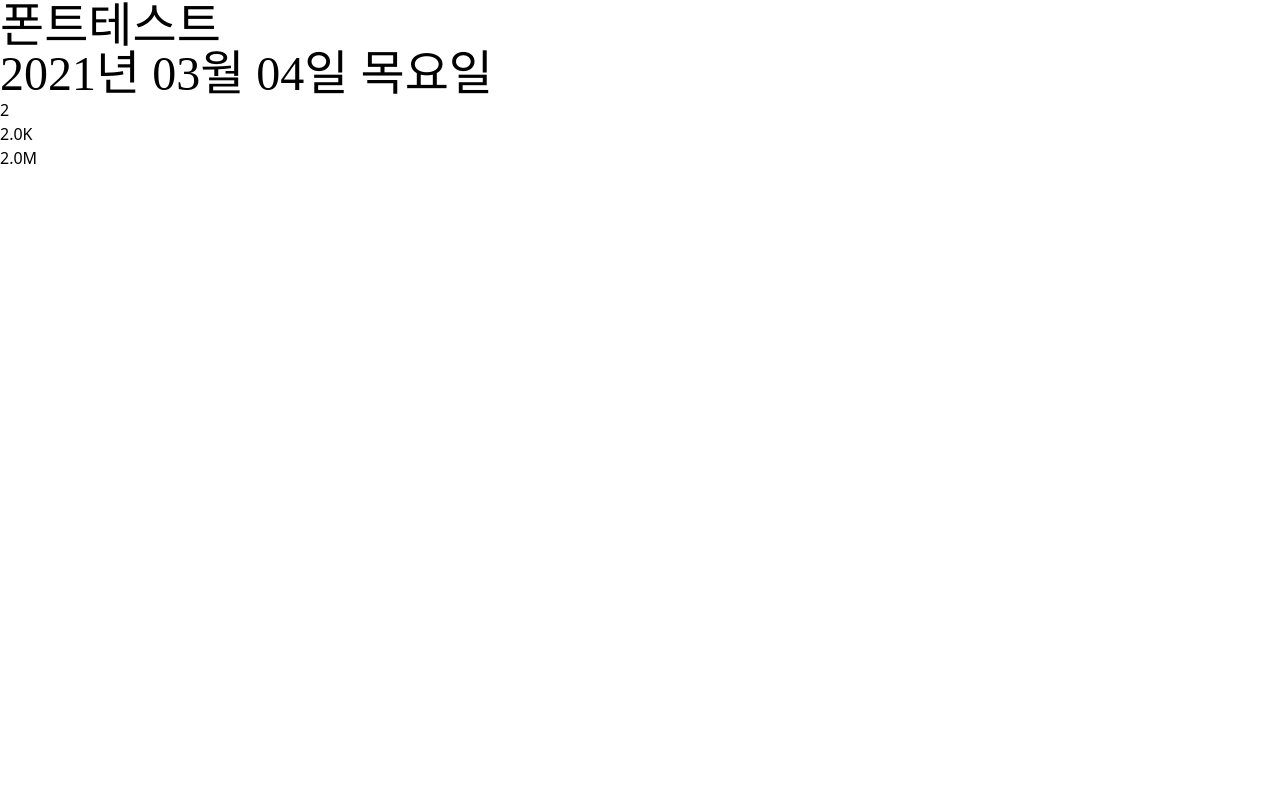
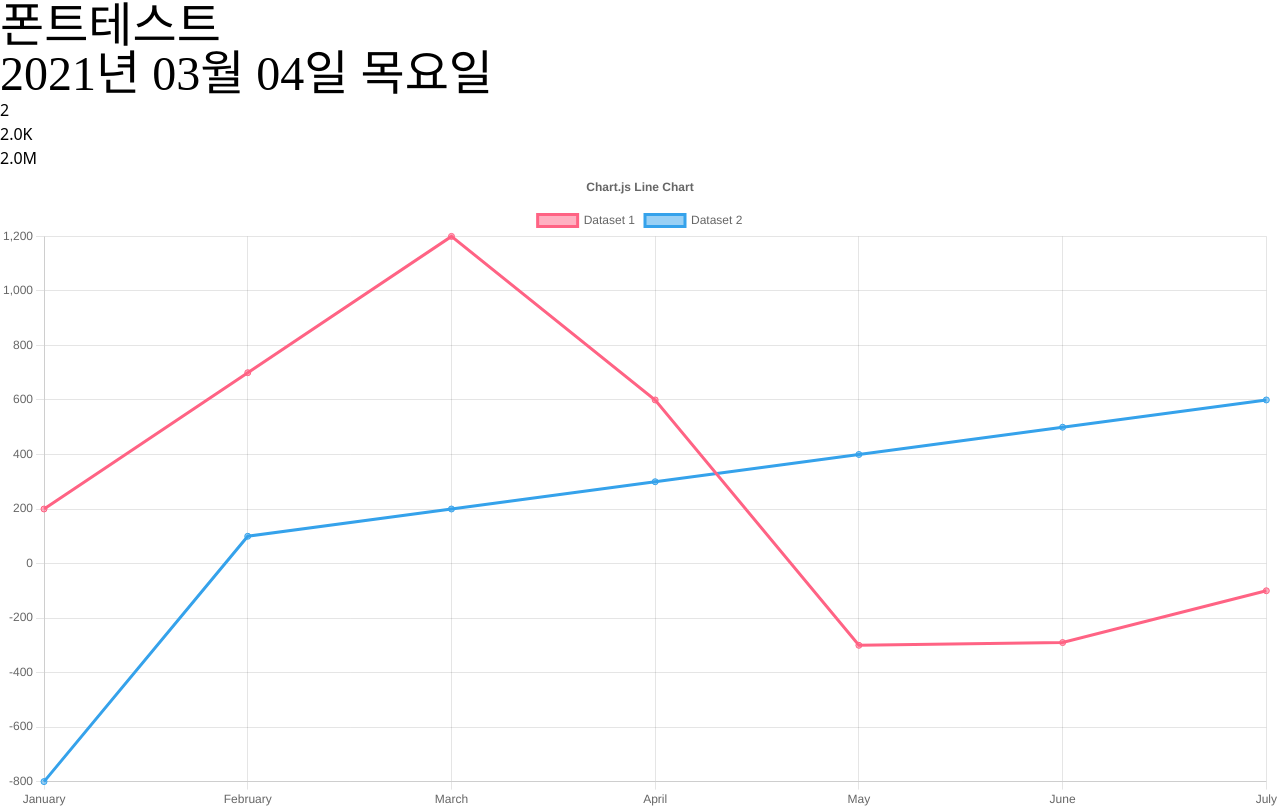
Before and after one commit to pbk95120/Yeonda, a React (Vite) app in the folder frontend/: page / in a window 1280 px wide. Shown: the part 730-1540 px from the top of the page. Before the commit the page ends 900 px from the top, so only its background shows below. Built offline with nearby package versions, Linux system fonts and the light colour scheme; a web font is replaced by a local one.

Commit message:
[Chore] Test chart,js, react-chartjs-2

```diff
--- a/frontend/src/App.tsx
+++ b/frontend/src/App.tsx
@@ -2,6 +2,53 @@ import TestSVG from '@/assets/images/testlogo.svg?react';
 import useStore from '@/store/test';
 import axios from 'axios';
 import { formatDate, formatNumber } from './utils/format';
+
+import {
+  Chart as ChartJS,
+  CategoryScale,
+  LinearScale,
+  PointElement,
+  LineElement,
+  Title,
+  Tooltip,
+  Legend,
+} from 'chart.js';
+import { Line } from 'react-chartjs-2';
+
+ChartJS.register(CategoryScale, LinearScale, PointElement, LineElement, Title, Tooltip, Legend);
+
+export const options = {
+  responsive: true,
+  plugins: {
+    legend: {
+      position: 'top' as const,
+    },
+    title: {
+      display: true,
+      text: 'Chart.js Line Chart',
+    },
+  },
+};
+
+const labels = ['January', 'February', 'March', 'April', 'May', 'June', 'July'];
+
+export const data = {
+  labels,
+  datasets: [
+    {
+      label: 'Dataset 1',
+      data: [200, 700, 1200, 600, -300, -290, -100],
+      borderColor: 'rgb(255, 99, 132)',
+      backgroundColor: 'rgba(255, 99, 132, 0.5)',
+    },
+    {
+      label: 'Dataset 2',
+      data: [-800, 100, 200, 300, 400, 500, 600],
+      borderColor: 'rgb(53, 162, 235)',
+      backgroundColor: 'rgba(53, 162, 235, 0.5)',
+    },
+  ],
+};
 
 function App() {
   const setSelectedButton = useStore((state) => state.setSelectedButton);
@@ -50,6 +97,8 @@ function App() {
       <p>{formatNumber(2)}</p>
       <p>{formatNumber(2000)}</p>
       <p>{formatNumber(2000000)}</p>
+
+      <Line data={data} options={options} />
     </>
   );
 }
```
